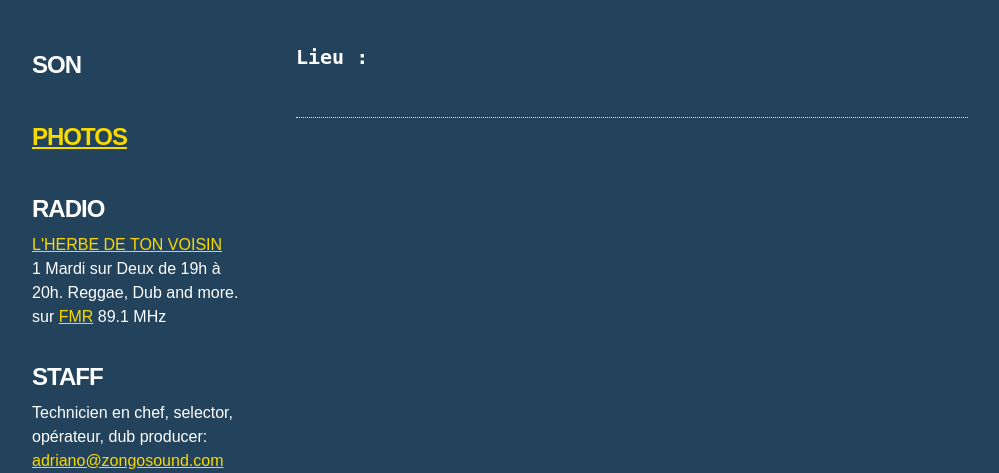
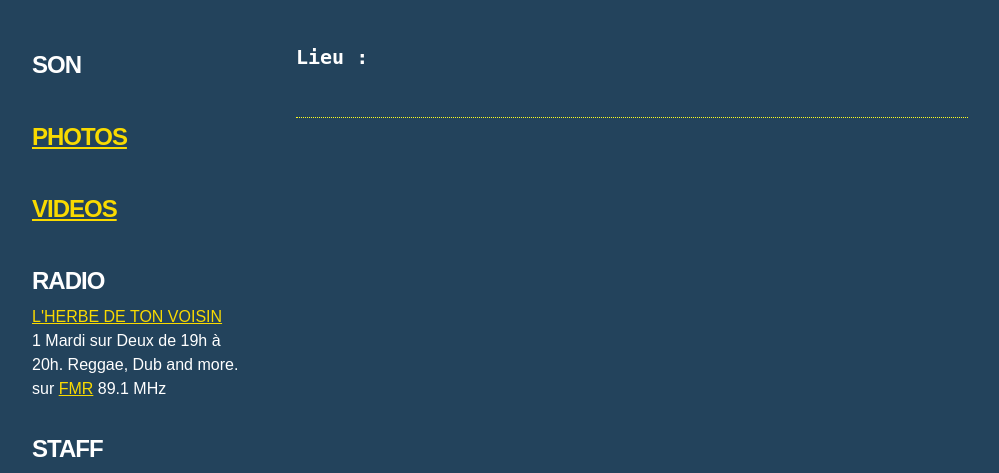
Before and after one commit to amarandon/zongo-engine, a Python web app: template templates/public/event.html in a window 1280 px wide. Shown: the part 201-674 px from the top of the page, without its empty margins (152-1151 px from the left). Run offline with Jinja, Linux system fonts and the light colour scheme; the template is opened without the code that fills it, so the values that code supplies are empty; some web fonts are replaced.

Commit message:
Add link to videos

```diff
--- a/templates/public/layout.html
+++ b/templates/public/layout.html
@@ -14,6 +14,9 @@
   </div>
   <div id="photos">
     <h2><a href="/photos/">Photos</a></h2>
+  </div>
+  <div id="videos">
+    <h2><a href="http://www.youtube.com/view_play_list?p=276C117C061261EE">Videos</a></h2>
   </div>
   <div id="radio">
     <h2>Radio</h2>
```
